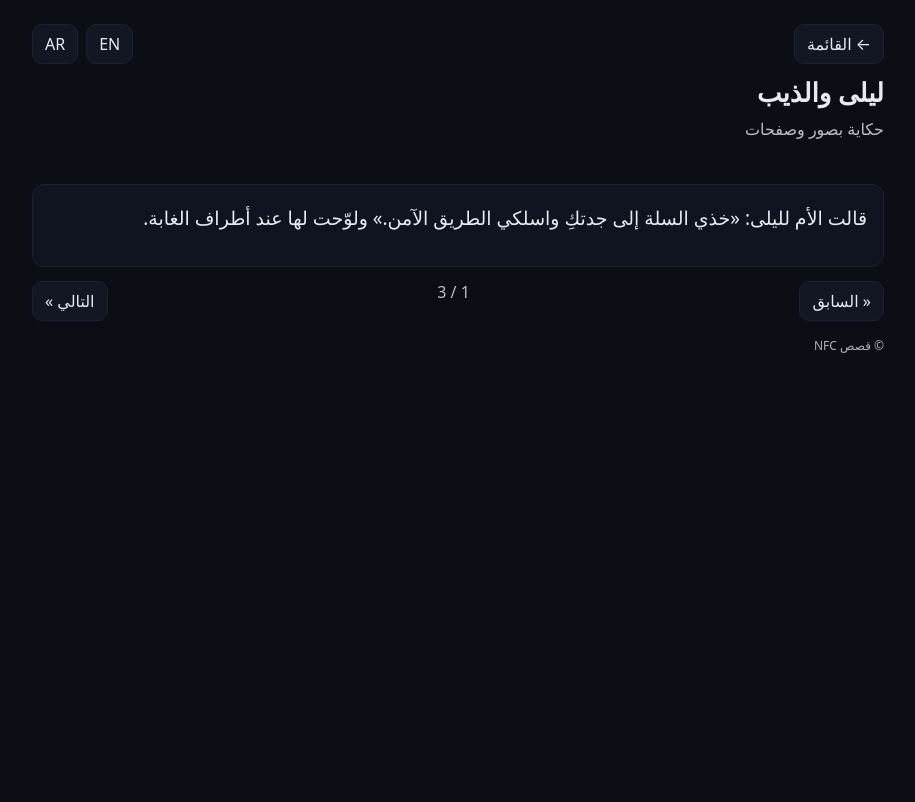
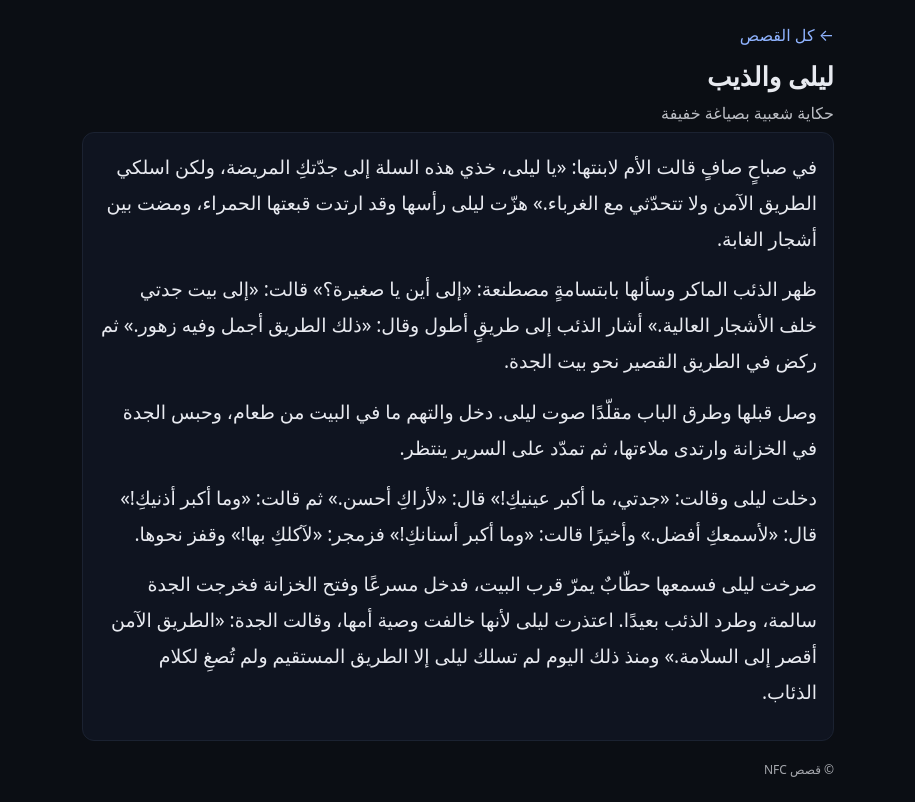
Before and after one commit to q8designey/Nfc-stories, a plain HTML site: page story.html in a window 1280 px wide. Shown: the whole page, without its empty margins (182-1097 px from the left). Drawn offline with Linux system fonts and the light colour scheme.

Commit message:
Add files via upload

```diff
--- a/stories.js
+++ b/stories.js
@@ -1,92 +1,23 @@
-window.NFC_DB = [
-  {
-    "id": "layla-waltheeb",
-    "title": {
-      "ar": "ليلى والذيب",
-      "en": "Layla & the Wolf"
+// Self‑contained Arabic NFC stories site
+window.NFC_STORIES = {
+  stories: [
+    {
+      id: "layla-waltheeb",
+      title: "ليلى والذيب",
+      subtitle: "حكاية شعبية بصياغة خفيفة",
+      html: "\n<p>في صباحٍ صافٍ قالت الأم لابنتها: «يا ليلى، خذي هذه السلة إلى جدّتكِ المريضة، ولكن اسلكي الطريق الآمن ولا تتحدّثي مع الغرباء.»\nهزّت ليلى رأسها وقد ارتدت قبعتها الحمراء، ومضت بين أشجار الغابة.</p>\n<p>ظهر الذئب الماكر وسألها بابتسامةٍ مصطنعة: «إلى أين يا صغيرة؟» قالت: «إلى بيت جدتي خلف الأشجار العالية.»\nأشار الذئب إلى طريقٍ أطول وقال: «ذلك الطريق أجمل وفيه زهور.» ثم ركض في الطريق القصير نحو بيت الجدة.</p>\n<p>وصل قبلها وطرق الباب مقلّدًا صوت ليلى. دخل والتهم ما في البيت من طعام، وحبس الجدة في الخزانة وارتدى ملاءتها، ثم تمدّد على السرير ينتظر.</p>\n<p>دخلت ليلى وقالت: «جدتي، ما أكبر عينيكِ!» قال: «لأراكِ أحسن.» ثم قالت: «وما أكبر أذنيكِ!» قال: «لأسمعكِ أفضل.»\nوأخيرًا قالت: «وما أكبر أسنانكِ!» فزمجر: «لآكلكِ بها!» وقفز نحوها.</p>\n<p>صرخت ليلى فسمعها حطّابٌ يمرّ قرب البيت، فدخل مسرعًا وفتح الخزانة فخرجت الجدة سالمة، وطرد الذئب بعيدًا.\nاعتذرت ليلى لأنها خالفت وصية أمها، وقالت الجدة: «الطريق الآمن أقصر إلى السلامة.»\nومنذ ذلك اليوم لم تسلك ليلى إلا الطريق المستقيم ولم تُصغِ لكلام الذئاب.</p>\n",
+      footer: "© قصص NFC",
+      lang: "ar",
+      dir: "rtl"
     },
-    "subtitle": {
-      "ar": "حكاية بصور وصفحات",
-      "en": "A tale with images & pages"
-    },
-    "footer": {
-      "ar": "© قصص NFC",
-      "en": "© NFC Stories"
-    },
-    "pages": {
-      "ar": [
-        {
-          "html": "<p>قالت الأم لليلى: «خذي السلة إلى جدتكِ واسلكي الطريق الآمن.» ولوّحت لها عند أطراف الغابة.</p>",
-          "img": "assets/img/layla-1.png"
-        },
-        {
-          "html": "<p>قابلت ليلى الذئب فدلّها على طريق أطول مليء بالزهور، بينما سبقها إلى بيت الجدة من الطريق القصير.</p>",
-          "img": "assets/img/layla-2.png"
-        },
-        {
-          "html": "<p>قالت: «ما أكبر عينيكِ!» فزمجر الذئب. سمع الحطّاب صرختها فأنقذها، ووعدت ليلى ألّا تخالف الوصية.</p>",
-          "img": "assets/img/layla-3.png"
-        }
-      ],
-      "en": [
-        {
-          "html": "<p>Layla’s mother said: “Take the basket to Grandma. Use the safe path.” She waved goodbye at the forest edge.</p>",
-          "img": "assets/img/layla-1.png"
-        },
-        {
-          "html": "<p>Layla met a sly wolf. He sent her on a longer, flowery path, while he hurried to Grandma’s by the short way.</p>",
-          "img": "assets/img/layla-2.png"
-        },
-        {
-          "html": "<p>“What big eyes you have!” Layla cried. The wolf growled; a woodcutter rushed in and saved them. Layla kept the safe-path promise.</p>",
-          "img": "assets/img/layla-3.png"
-        }
-      ]
+    {
+      id: "altheeb-walanzat",
+      title: "الذيب والعنزات الثلاث",
+      subtitle: "درس في الحذر والذكاء",
+      html: "\n<p>كانت العنزاتُ الثلاث تعشن مع أمّهن في كوخٍ صغيرٍ عند سفح الجبل. قالت الأم قبل أن تخرج بحثًا عن العشب: «أغلِقن الباب جيّدًا، ولا تفتحْن إلا إذا سمعتن صوتي ورأيتن الحليب الأبيض على قدمي.»</p>\n<p>جاء الذئب يطرق الباب قائلًا: «افتحن يا صغيراتي، أنا أمّكن!»\nقالت العنزات: «صوتك خشنٌ كصوت الذئب.»\nذهب الذئب إلى الطحان وغطّى صوته بالعسل، ثم عاد يلين كلامه.</p>\n<p>طرَق ثانيةً، فقالت العنزات: «أرِنا قدميك!» فمدّهما فإذا هما سوداوَان مثل الظل.\nقالت الصغرى: «أمُّنا قدماها بيضاوان من الحليب.» فعاد الذئب ودهن قدميه بالدقيق حتى صارتا بيضاوين.</p>\n<p>عاد يطرق، فلما رأين قدميه بيضاوين فتحن الباب، فوثب الذئب يريد الإمساك بهن. قفزت كل عنزةٍ إلى مخبأ: واحدة تحت السرير، وأخرى خلف الموقد، وثالثة في صندوقٍ خشبي.</p>\n<p>في تلك اللحظة رجعت الأم، فصاحت بصوتٍ عالٍ ففزع الذئب وهرب. جمعت الأم صغيراتها وقالت: «الحذر لا يكون بالصوت وحده، بل بالعلامات كلّها.»\nومنذ ذلك اليوم صرن لا يفتحْن الباب إلا إذا اجتمعت العلامات: الصوتُ المعروف، والقدمُ البيضاء، وكلمةُ السرّ التي لا يعرفها إلّا أهلهن.</p>\n",
+      footer: "© قصص NFC",
+      lang: "ar",
+      dir: "rtl"
     }
-  },
-  {
-    "id": "altheeb-walanzat",
-    "title": {
-      "ar": "الذيب والعنزات الثلاث",
-      "en": "The Wolf & the Three Goats"
-    },
-    "subtitle": {
-      "ar": "درس في الحذر",
-      "en": "A lesson in caution"
-    },
-    "footer": {
-      "ar": "© قصص NFC",
-      "en": "© NFC Stories"
-    },
-    "pages": {
-      "ar": [
-        {
-          "html": "<p>قالت الأم لصغيراتها: «لا تفتحن الباب إلا إذا سمعتن صوتي ورأيتن قدميّ البيضاوين.»</p>",
-          "img": "assets/img/goats-1.png"
-        },
-        {
-          "html": "<p>قلّد الذئب صوتها ودهن قدميه بالدقيق ليخدعهن، ففتحْن الباب.</p>",
-          "img": "assets/img/goats-2.png"
-        },
-        {
-          "html": "<p>عادت الأم فهرب الذئب. قالت: «الثقة تحتاج إلى كل العلامات، لا علامة واحدة.»</p>",
-          "img": "assets/img/goats-3.png"
-        }
-      ],
-      "en": [
-        {
-          "html": "<p>Mother goat said: “Open the door only when you hear my voice and see my milk-white feet.”</p>",
-          "img": "assets/img/goats-1.png"
-        },
-        {
-          "html": "<p>The wolf mimicked her voice and floured his feet. The kids opened the door, fooled by the trick.</p>",
-          "img": "assets/img/goats-2.png"
-        },
-        {
-          "html": "<p>Mother returned; the wolf fled. “Trust needs all the signs,” she said.</p>",
-          "img": "assets/img/goats-3.png"
-        }
-      ]
-    }
-  }
-];
+  ]
+};
--- a/story.html
+++ b/story.html
@@ -1,82 +1,48 @@
 <!doctype html>
-<html lang="en" dir="ltr">
+<html lang="ar" dir="rtl">
 <head>
   <meta charset="utf-8">
   <meta name="viewport" content="width=device-width,initial-scale=1,maximum-scale=1">
-  <title>Story</title>
+  <title>قصة</title>
   <meta name="theme-color" content="#0b5fff">
   <style>
     *{box-sizing:border-box}html,body{margin:0;padding:0}
     body{font-family:system-ui,-apple-system,Segoe UI,Roboto,Arial,sans-serif;background:#0b0e14;color:#e8eaf0}
-    .wrap{max-width:900px;margin:0 auto;padding:24px}
-    .top{display:flex;gap:8px;align-items:center}
-    .spacer{flex:1}
-    a.btn{background:#121723;border:1px solid #1b2231;border-radius:10px;padding:8px 12px;color:#e8eaf0;text-decoration:none}
-    a.btn:hover{border-color:#2a3a56}
-    h1{margin:10px 0 8px;font-size:26px}
-    .sub{opacity:.8;margin:0 0 12px}
-    .img{margin:6px 0 10px}
-    .img img{max-width:100%;border-radius:12px;border:1px solid #1b2231}
-    .content{line-height:1.85;font-size:19px;background:#0f1420;border:1px solid #1b2231;border-radius:12px;padding:16px}
+    .wrap{max-width:800px;margin:0 auto;padding:24px}
+    a.back{display:inline-block;margin-bottom:8px;color:#8fb3ff;text-decoration:none}
+    a.back:hover{text-decoration:underline}
+    h1{margin:4px 0 8px;font-size:26px}
+    .sub{opacity:.8;margin:0 0 8px}
+    .content{line-height:1.9;font-size:19px;background:#0f1420;border:1px solid #1b2231;border-radius:12px;padding:16px}
     .content p{margin:0 0 14px}
-    .nav{display:flex;justify-content:space-between;gap:8px;margin-top:14px}
-    .footer{opacity:.75;font-size:12px;margin-top:16px}
-    .pager{opacity:.8}
+    .footer{margin-top:20px;opacity:.7;font-size:12px}
+    .error{color:#ffb4b4;background:#2a1111;border:1px solid #442222;padding:12px;border-radius:10px}
   </style>
 </head>
 <body>
   <main class="wrap">
-    <div class="top">
-      <a class="btn" id="back" href="index.html">←</a>
-      <div class="spacer"></div>
-      <a class="btn" href="#" onclick="switchLang('en')">EN</a>
-      <a class="btn" href="#" onclick="switchLang('ar')">AR</a>
-    </div>
-    <article>
-      <h1 id="title">...</h1>
+    <a class="back" href="index.html">← كل القصص</a>
+    <article id="story">
+      <h1 id="title">جاري التحميل…</h1>
       <p id="subtitle" class="sub"></p>
-      <div class="img" id="imgWrap" hidden><img id="img" alt=""></div>
       <div id="content" class="content"></div>
-      <div class="nav">
-        <a class="btn" id="prev">« <span id="prevText">Prev</span></a>
-        <span class="pager" id="pager">1/1</span>
-        <a class="btn" id="next"><span id="nextText">Next</span> »</a>
-      </div>
-      <div class="footer" id="foot"></div>
+      <div id="foot" class="footer"></div>
     </article>
   </main>
   <script src="stories.js"></script>
   <script>
-    function qs(n){var p=new URLSearchParams(location.search);return p.get(n);}
-    function getLang(){return (qs('lang')||localStorage.getItem('lang')||'ar');}
-    function setLang(l){localStorage.setItem('lang',l);}
-    function switchLang(l){setLang(l); var id=qs('id'); var page=qs('page')||'1'; location.href='story.html?id='+encodeURIComponent(id)+'&lang='+l+'&page='+page;}
-    function t(o){var l=getLang();return (l==='ar'?(o.ar||o.en):(o.en||o.ar));}
     (function(){
-      var id=qs('id'), page=parseInt(qs('page')||'1',10);
-      var lang=getLang(); document.documentElement.lang=lang; document.documentElement.dir=(lang==='ar'?'rtl':'ltr');
-      var s = window.NFC_DB.find(function(x){return x.id===id}) || window.NFC_DB[0];
-      if(!s){document.getElementById('content').textContent='Story not found';return;}
-      document.getElementById('title').textContent=t(s.title);
-      document.getElementById('subtitle').textContent=t(s.subtitle)||'';
-      var pages = t(s.pages);
-      var total = pages.length;
-      if(page<1) page=1; if(page>total) page=total;
-      var data = pages[page-1];
-      document.getElementById('content').innerHTML=data.html || '';
-      var imgWrap=document.getElementById('imgWrap'), img=document.getElementById('img');
-      if(data.img){ img.src=data.img; imgWrap.hidden=false; } else { imgWrap.hidden=true; }
-      document.getElementById('pager').textContent = page + ' / ' + total;
-      document.getElementById('prevText').textContent = (lang==='ar'?'السابق':'Prev');
-      document.getElementById('nextText').textContent = (lang==='ar'?'التالي':'Next');
-      document.getElementById('back').textContent = (lang==='ar'?'← القائمة':'← Back');
-      // Buttons
-      var prev=document.getElementById('prev'), next=document.getElementById('next');
-      function nav(to){ location.href='story.html?id='+encodeURIComponent(id)+'&lang='+lang+'&page='+to; }
-      prev.onclick=function(){ if(page>1) nav(page-1); };
-      next.onclick=function(){ if(page<total) nav(page+1); };
-      // Footer
-      document.getElementById('foot').textContent = (t(s.footer) || '');
+      function qs(name){var p=new URLSearchParams(location.search);return p.get(name);}
+      var id = qs('id');
+      var db = window.NFC_STORIES;
+      var s = (db.stories||[]).find(function(x){return x.id===id}) || db.stories[0];
+      if(!s){document.getElementById('story').innerHTML='<p class="error">لم يتم العثور على القصة.</p>';return;}
+      document.title = s.title + ' — قصص NFC';
+      document.getElementById('title').textContent = s.title;
+      document.getElementById('subtitle').textContent = s.subtitle || '';
+      document.getElementById('content').innerHTML = s.html || '<p>لا يوجد نص.</p>';
+      document.getElementById('foot').textContent = s.footer || '';
+      window.scrollTo(0,0);
     })();
   </script>
 </body>
```
Also changed, not shown: index.html (+18 -36 lines), README.txt.
